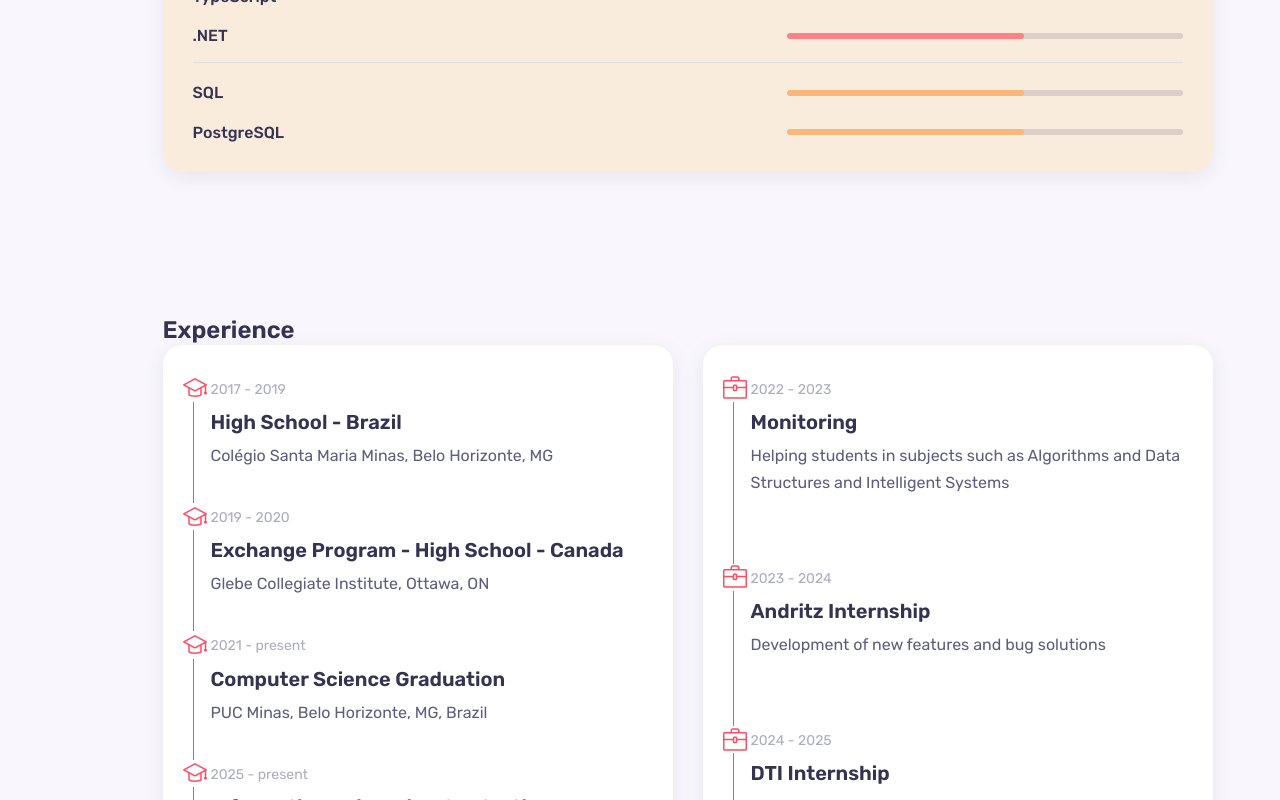
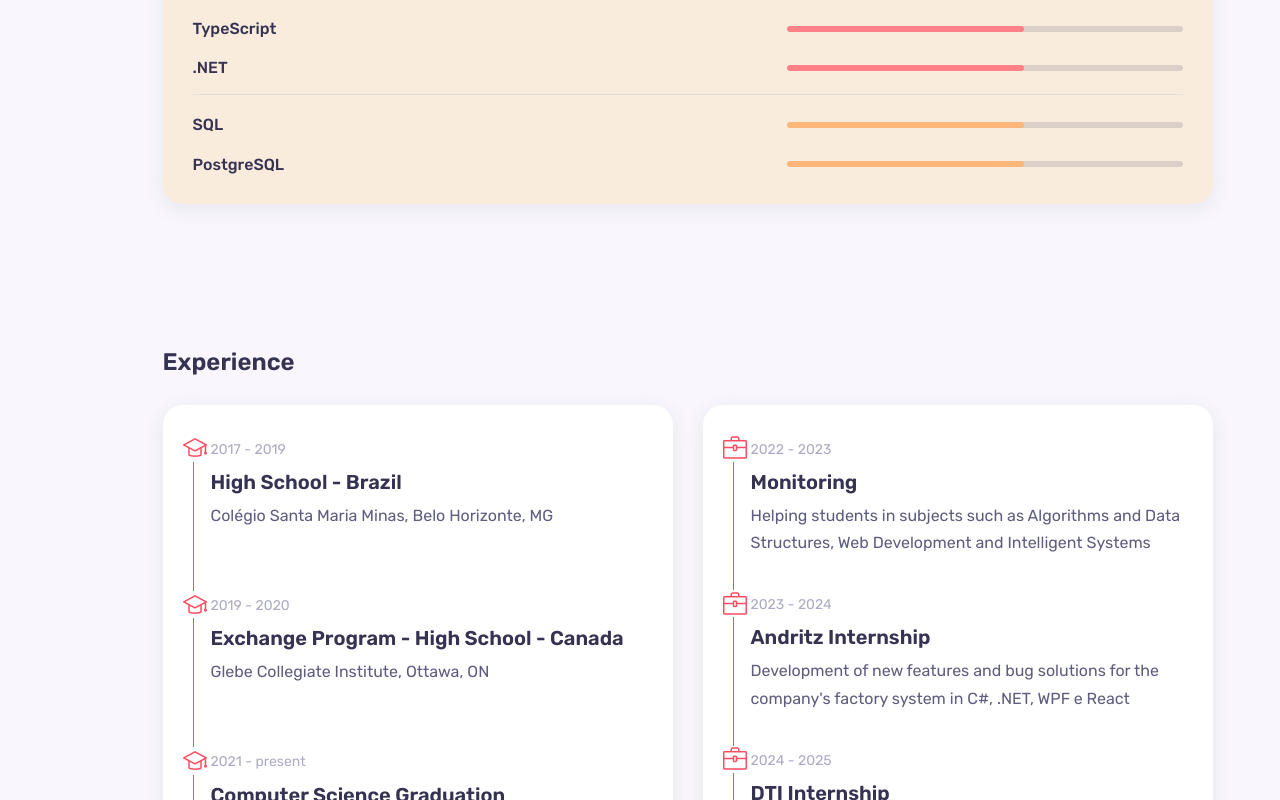
Before and after one commit to babi2707/portfolio, a React (Create React App) app: page / in a window 1280 px wide. Shown: the part 2612-3412 px from the top of the page. Built offline with nearby package versions, Linux system fonts and the light colour scheme.

Commit message:
correction and addition of new experience

```diff
--- a/src/components/home/HeaderSocials.jsx
+++ b/src/components/home/HeaderSocials.jsx
@@ -20,7 +20,7 @@ const HeaderSocials = () => {
       </a>
 
       <a
-        href="www.linkedin.com/in/barbara-luciano-araujo"
+        href="https://www.linkedin.com/in/barbara-luciano-araujo/"
         className="home__social-link"
         target="_blank"
       >
--- a/src/components/interview/Interview.jsx
+++ b/src/components/interview/Interview.jsx
@@ -13,7 +13,7 @@ const Interview = () => {
             Schedule a 60-minute call with me through Calendly.
           </p>
           <a
-            href="https://calendly.com/barbara-araujo-1299141-sga/30min"
+            href="https://calendly.com/barbara-araujo-1299141-sga/60min"
             className="btn"
             target="_blank"
             rel="noopener noreferrer"
@@ -24,7 +24,7 @@ const Interview = () => {
 
         <div className="interview__calendar">
           <iframe
-            src="https://calendly.com/barbara-araujo-1299141-sga/30min?hide_event_type_details=1&hide_gdpr_banner=1"
+            src="https://calendly.com/barbara-araujo-1299141-sga/60min?hide_event_type_details=1&hide_gdpr_banner=1"
             width="100%"
             height="600"
             frameBorder="0"
--- a/src/components/resume/Card.jsx
+++ b/src/components/resume/Card.jsx
@@ -4,7 +4,7 @@ import Data from "./Data";
 
 const Card = (props) => {
   return (
-    <div className="timeline__item">
+    <div className={`timeline__item ${props.isSubcategory ? 'subcategory' : ''} ${props.isLast ? 'last' : ''}`}>
         <i className={props.icon}></i>
         <span className="timeline__date">{props.year}</span>
         <h3 className="timeline__title">{props.title}</h3>
--- a/src/components/resume/Data.jsx
+++ b/src/components/resume/Data.jsx
@@ -27,9 +27,10 @@ const Data = [
     id: 4,
     category: "education",
     icon: "icon-graduation",
-    year: "2025 - present",
-    title: "Informatic Engineering Graduation",
+    year: "2025",
+    title: "Informatic Engineering Exchange Program",
     desc: "Instituto Politecnico da Guarda, Guarda, Portugal",
+    isSubcategory: true
   },
   {
     id: 5,
@@ -37,7 +38,7 @@ const Data = [
     icon: "icon-briefcase",
     year: "2022 - 2023",
     title: "Monitoring",
-    desc: "Helping students in subjects such as Algorithms and Data Structures and Intelligent Systems",
+    desc: "Helping students in subjects such as Algorithms and Data Structures, Web Development and Intelligent Systems",
   },
   {
     id: 6,
@@ -45,7 +46,7 @@ const Data = [
     icon: "icon-briefcase",
     year: "2023 - 2024",
     title: "Andritz Internship",
-    desc: "Development of new features and bug solutions",
+    desc: "Development of new features and bug solutions for the company's factory system in C#, .NET, WPF e React",
   },
   {
     id: 7,
@@ -53,7 +54,16 @@ const Data = [
     icon: "icon-briefcase",
     year: "2024 - 2025",
     title: "DTI Internship",
-    desc: "Development of new features and bug solutions",
+    desc: "Development of new features and bug solutions for IGAM and Vale to control the water quality in AngularJS, Java, PostgreSQL",
+  },
+  {
+    id: 8,
+    category: "experience",
+    icon: "icon-briefcase",
+    year: "2025 - present",
+    title: "ULSG Summer Internship",
+    desc: "Development of new features and bug solutions for the hospital's intranet system in AngularJS, Java, PostgreSQL",
+    isLast: true
   },
 ];
 
--- a/src/components/resume/Resume.jsx
+++ b/src/components/resume/Resume.jsx
@@ -19,6 +19,8 @@ const Resume = () => {
                   title={val.title}
                   year={val.year}
                   desc={val.desc}
+                  isSubcategory={val.isSubcategory || false}
+                  isLast={val.isLast || false}
                 />
               );
             }
@@ -35,6 +37,8 @@ const Resume = () => {
                   title={val.title}
                   year={val.year}
                   desc={val.desc}
+                  isSubcategory={val.isSubcategory || false}
+                  isLast={val.isLast || false}
                 />
               );
             }
--- a/src/components/resume/resume.css
+++ b/src/components/resume/resume.css
@@ -1,6 +1,10 @@
 .resume__container {
     grid-template-columns: repeat(2, 1fr);
     column-gap: 1.875rem;
+}
+
+.section__title {
+    margin-bottom: 1.75rem;
 }
 
 .timeline {
@@ -52,6 +56,34 @@
     margin: 0.5rem 0;
 }
 
+.timeline__item.subcategory {
+    margin-left: 1.500rem;
+    padding-left: 1.5rem;
+}
+
+.timeline__item.last::before {
+    height: 0%;
+}
+
+.timeline__item::before {
+    content: '';
+    width: 1px;
+    height: 160%;
+    background-color: var(--first-color);
+    position: absolute;
+    left: .005rem;
+    top: 1rem;
+}
+
+.timeline__item:not(.subcategory) + .timeline__item.subcategory::before {
+    content: '';
+    width: 1px;
+    height: calc(100% - 3.25rem);
+    background-color: var(--first-color);
+    position: absolute;
+    top: 1rem;
+}
+
 @media screen and (max-width: 1024px) {
     .resume__container {
         margin-top: 1rem;
```
